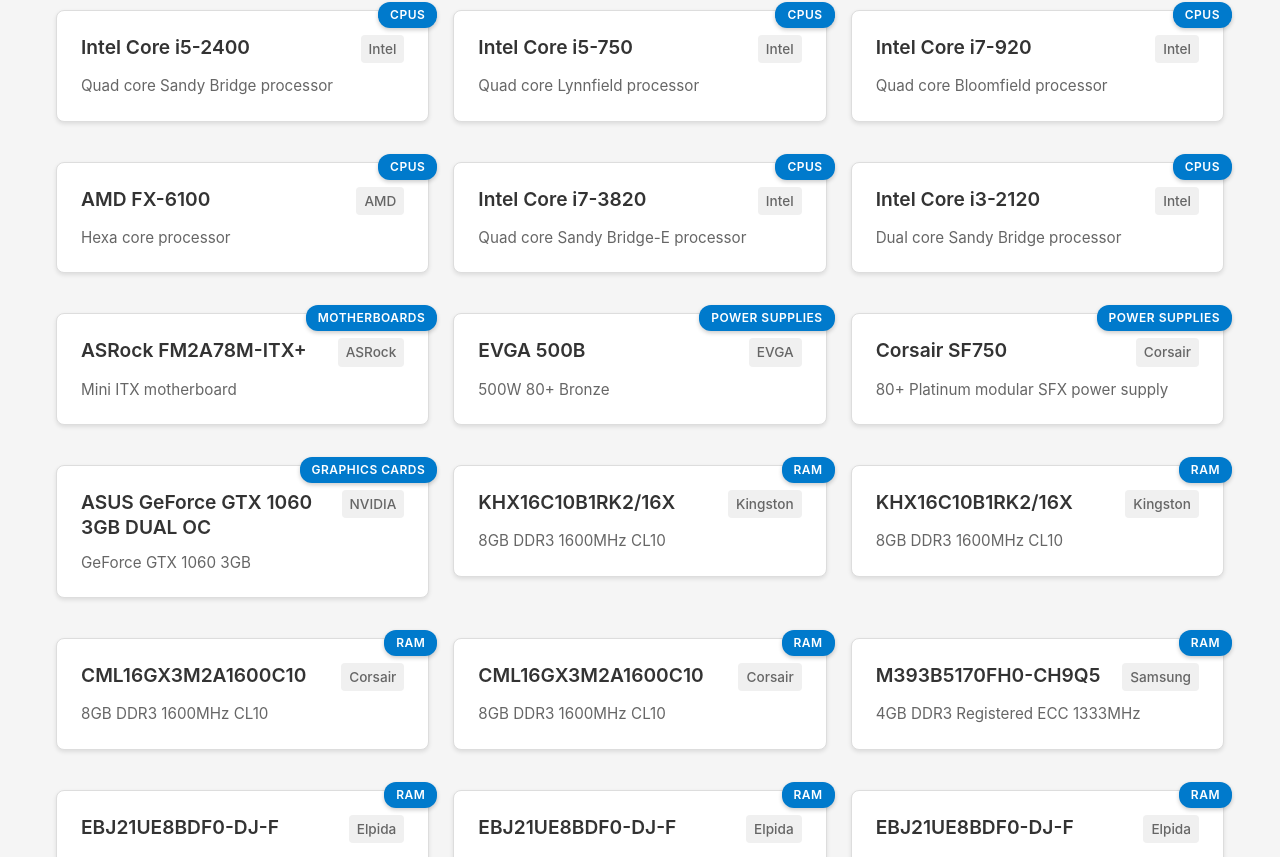
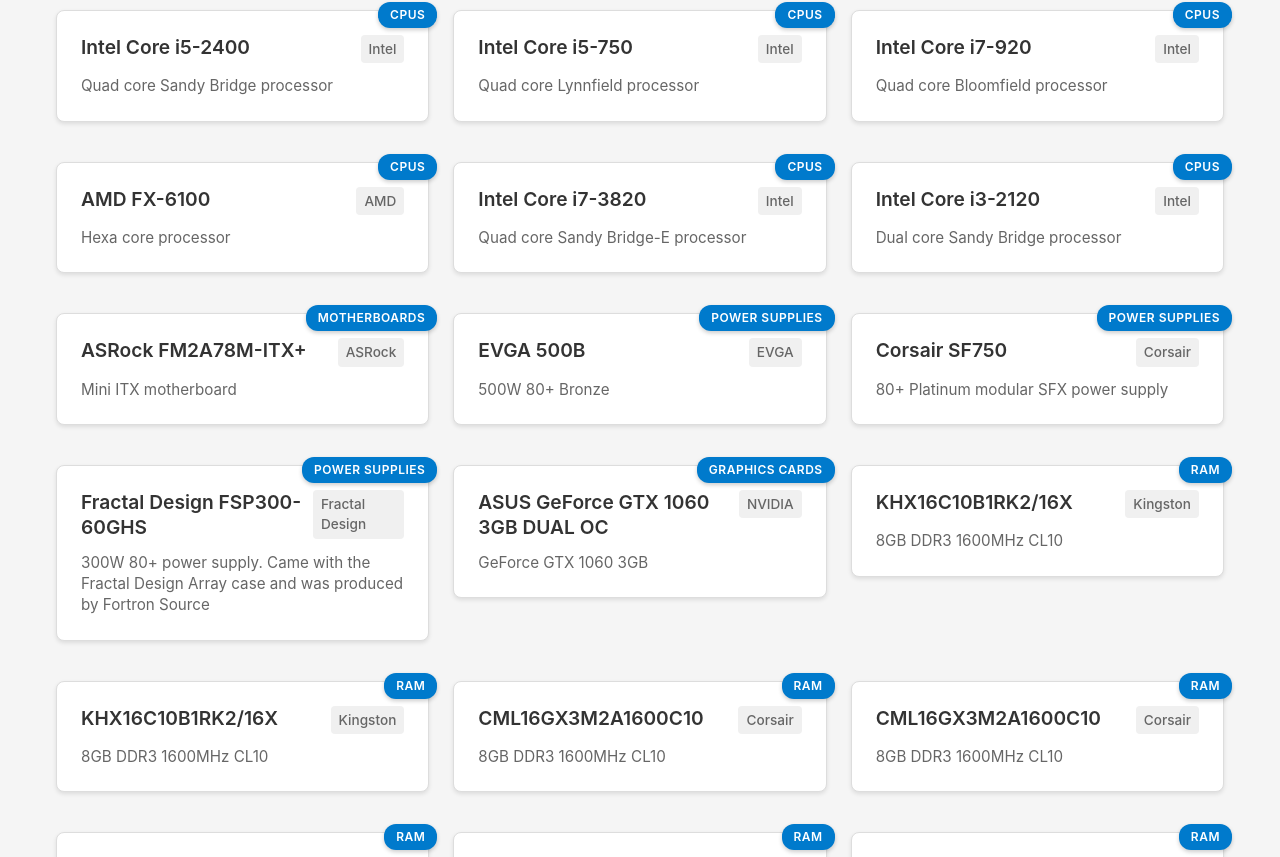
Before and after one commit to ekdennisek/pc-parts-inventory, a React (Vite) app in the folder frontend/: page / in a window 1280 px wide. Shown: the part 1253-2110 px from the top of the page. Built offline with nearby package versions, Linux system fonts and the light colour scheme.

Commit message:
Add latest PSU purchase

```diff
--- a/frontend/src/data/parts.ts
+++ b/frontend/src/data/parts.ts
@@ -199,6 +199,18 @@
     modular: true,
     formFactor: "SFX",
     releaseYear: 2019,
+  },
+  {
+    id: "psu-3",
+    name: "Fractal Design FSP300-60GHS",
+    brand: "Fractal Design",
+    description:
+      "300W 80+ power supply. Came with the Fractal Design Array case and was produced by Fortron Source",
+    wattage: 300,
+    efficiency: "80+",
+    modular: false,
+    formFactor: "SFX",
+    releaseYear: 2010,
   },
 ];
 
```
